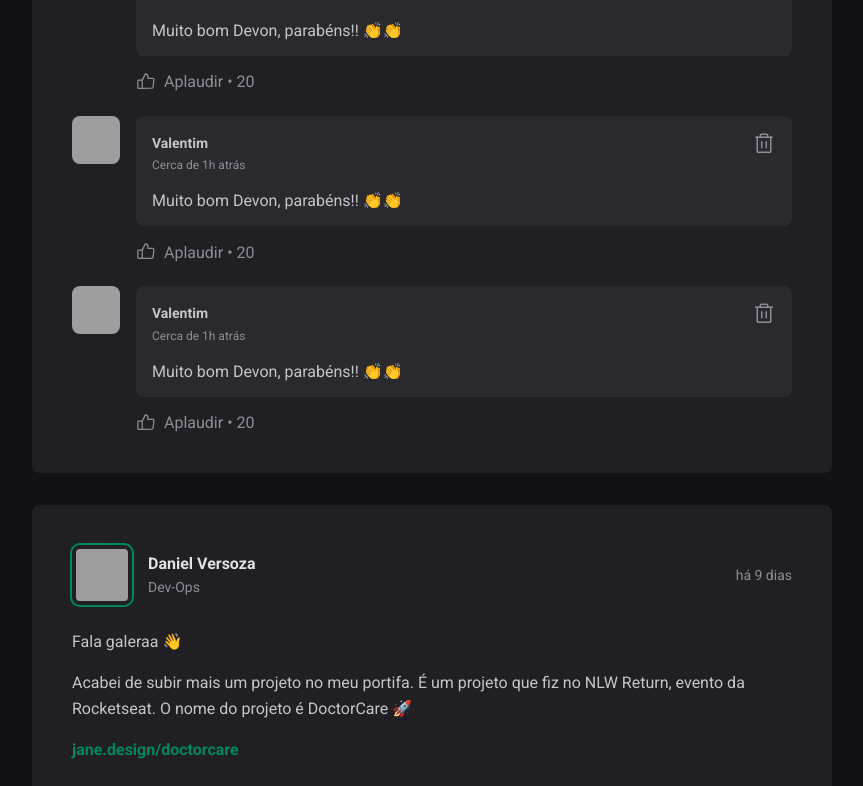
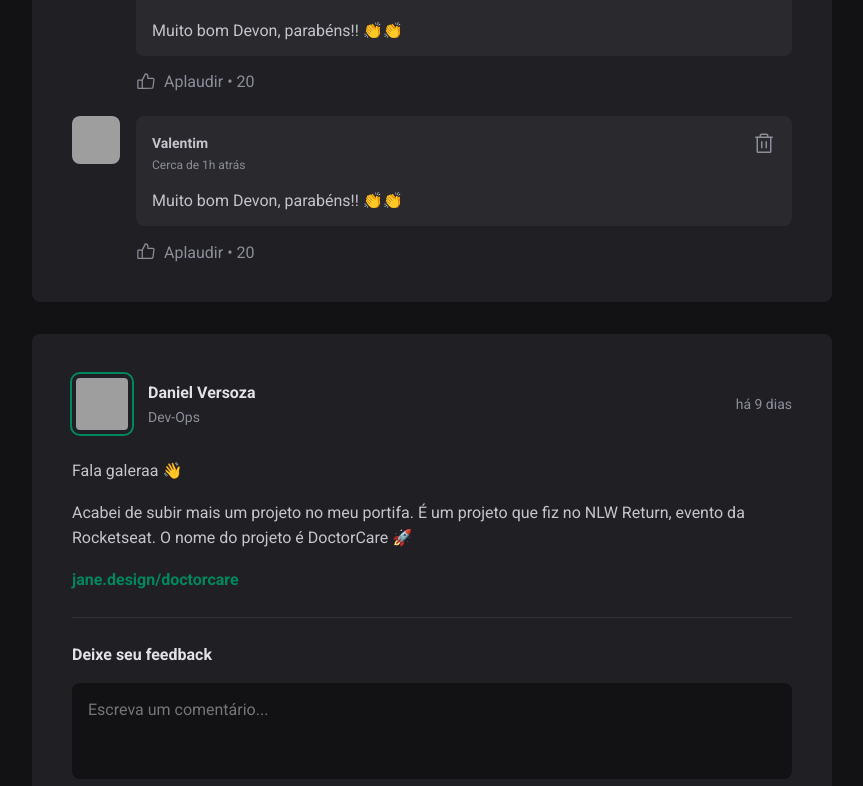
Before and after one commit to valentimm/comment-feed, a React (Vite) app: page / in a window 1280 px wide. Shown: the part 676-1462 px from the top of the page, without its empty margins (352-1215 px from the left). Built offline with nearby package versions, Linux system fonts and the light colour scheme; grey boxes are pictures that could not be loaded.

Commit message:
added useState on post component

```diff
--- a/src/components/Post.jsx
+++ b/src/components/Post.jsx
@@ -1,11 +1,21 @@
 import { format, formatDistanceToNow } from 'date-fns';
 import ptBr from 'date-fns/locale/pt-BR';
+import { useState } from 'react';
 
 import styles from './Post.module.css';
 import { Comment } from './Comment';
 import { Avatar } from './Avatar';
 
+
+
 export function Post ({author, publishedAt, content}) {
+
+  const [comments, setComments] = useState ([
+    1,
+    2,
+
+  ])
+
   const publishedAtDateFormatted = format(publishedAt, "d 'de' LLLL 'às' HH:mm'h'", {
     locale: ptBr}
   )
@@ -14,6 +24,12 @@
     locale: ptBr,
     addSuffix: true,
   })
+
+  function handleCreateNewComment (){
+    event.preventDefault();
+
+    setComments([...comments, comments.length + 1])
+  }
 
   return (
     <article className={styles.post}>
@@ -41,7 +57,7 @@
 })}
       </div>
 
-      <form className={styles.commentForm}>
+      <form onSubmit={handleCreateNewComment} className={styles.commentForm}>
         <strong>Deixe seu feedback</strong>
           <textarea placeholder="Escreva um comentário..." />
           <footer>
@@ -49,9 +65,9 @@
           </footer>
       </form>
       <div className={styles.commentList}>
-        <Comment />
-        <Comment />
-        <Comment />
+        {comments.map(comment => {
+          return <Comment />
+        })}
       </div>
     </article>
   )
```
